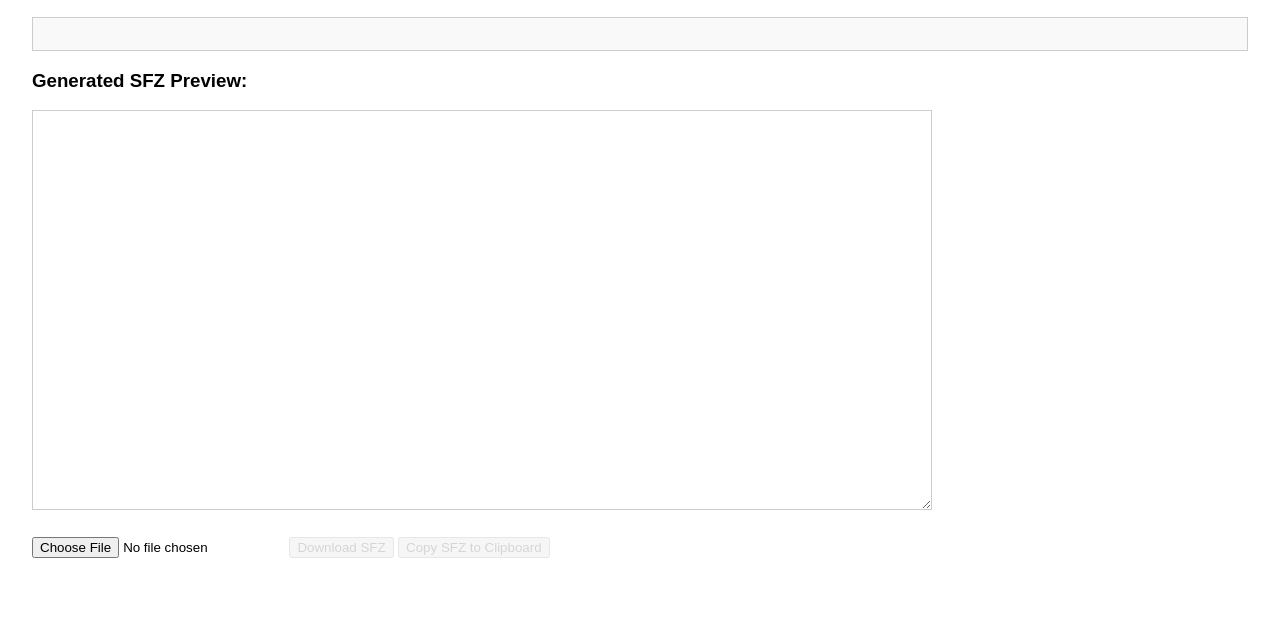
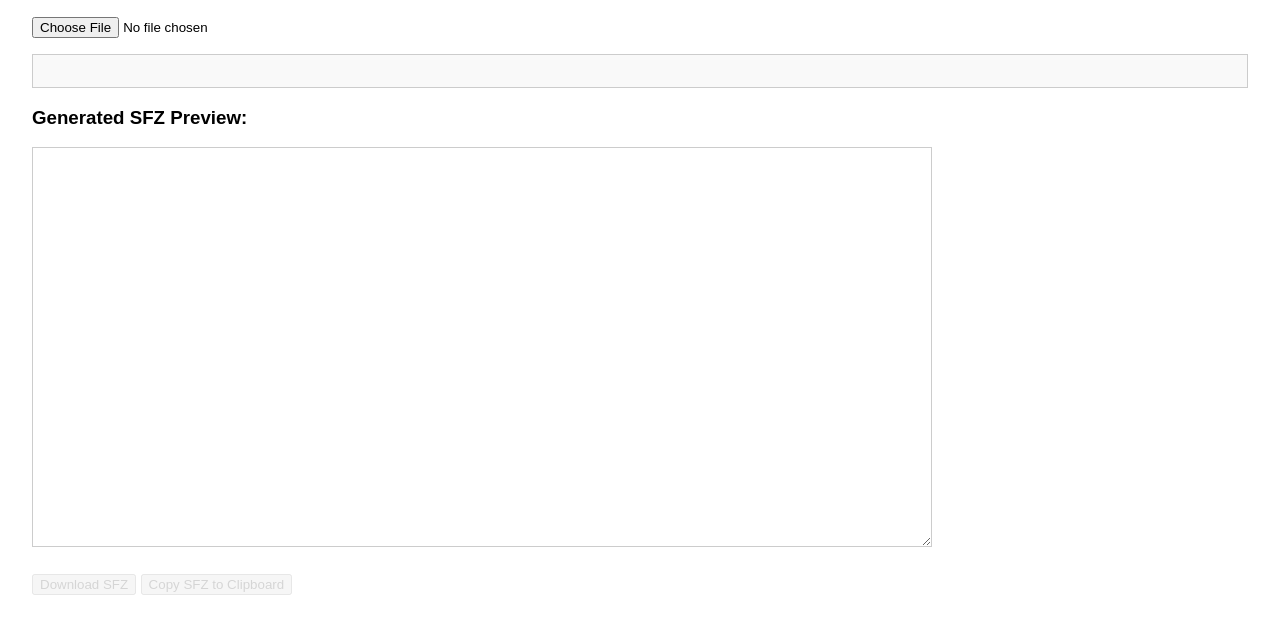
Before and after one commit to BartBral/Nord-Sample-Editor-Project-to-SFZ-Converter, a plain HTML site: page index.html in a window 1280 px wide. Shown: the part 63-696 px from the top of the page. Drawn offline with Linux system fonts and the light colour scheme.

Commit message:
place those damn buttons right

```diff
--- a/index.html
+++ b/index.html
@@ -29,11 +29,11 @@ button:disabled {
 
 <h2>Nord Sample Editor to SFZ Converter</h2>
 
-<!-- <p>
+<p>
   <input type="file" id="fileInput" accept=".nsmpproj,text/plain" />
-  <button id="downloadBtn" disabled>Download SFZ</button>
-  <button id="copyBtn" disabled>Copy SFZ to Clipboard</button>
-</p> -->
+  <!-- <button id="downloadBtn" disabled>Download SFZ</button>
+  <button id="copyBtn" disabled>Copy SFZ to Clipboard</button> -->
+</p>
 
 <div id="feedback"></div>
 
@@ -41,7 +41,7 @@ button:disabled {
 <textarea id="sfzPreview" readonly></textarea>
 
 <p>
-  <input type="file" id="fileInput" accept=".nsmpproj,text/plain" />
+  <!-- <input type="file" id="fileInput" accept=".nsmpproj,text/plain" /> -->
   <button id="downloadBtn" disabled>Download SFZ</button>
   <button id="copyBtn" disabled>Copy SFZ to Clipboard</button>
 </p>
```
